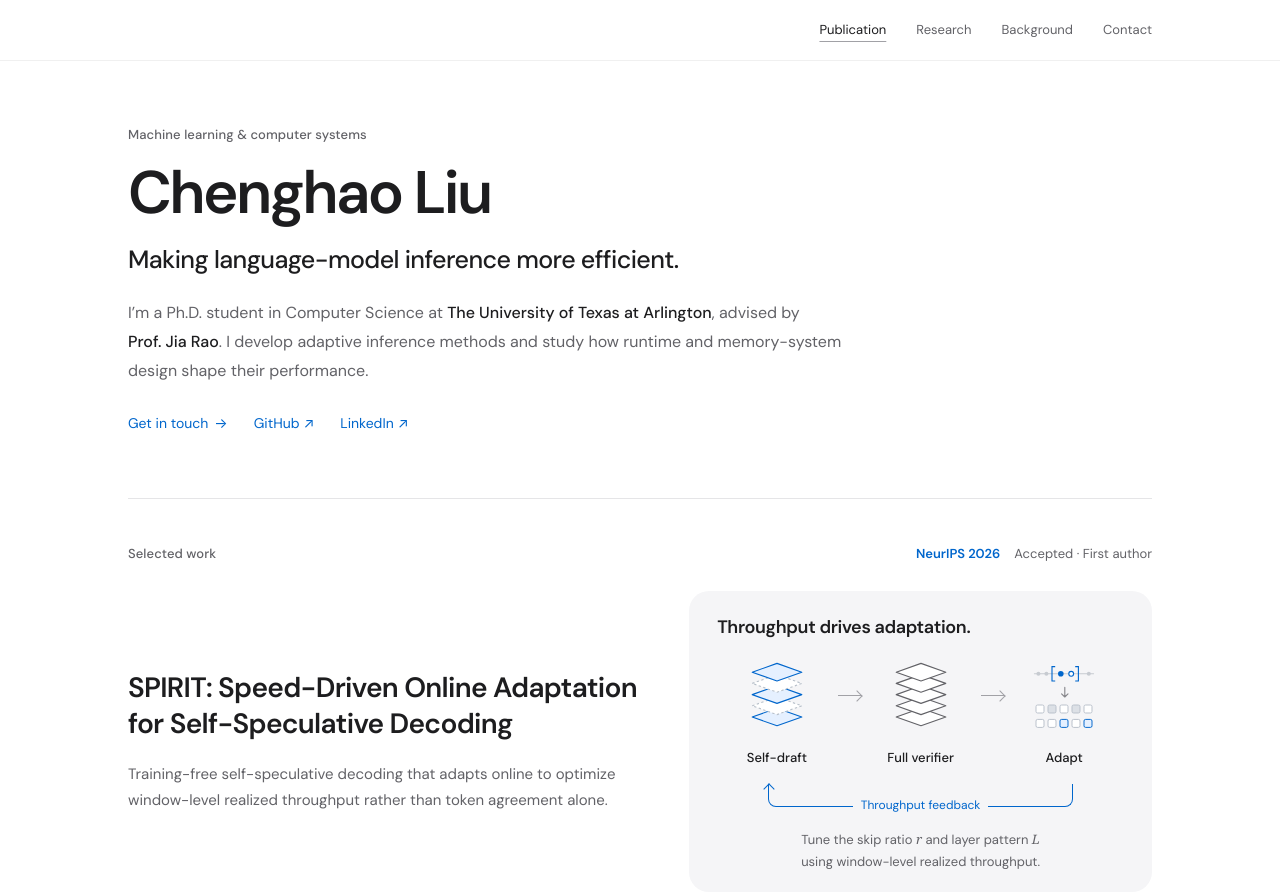
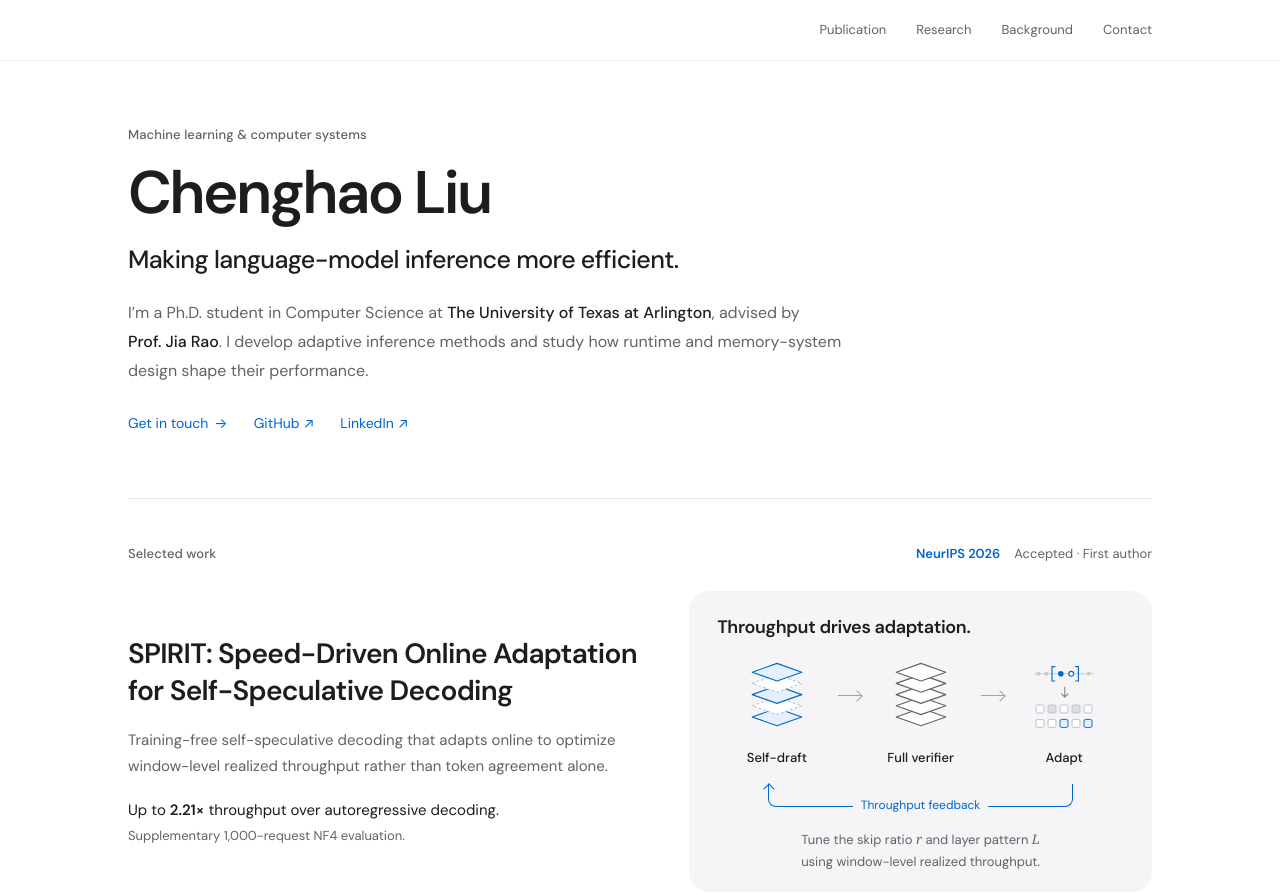
Before and after one commit to chenghaoliu519/chenghaoliu519.github.io, a plain HTML site: page index.html in a window 1280 px wide. Shown: the top 895 px of the page. Drawn offline with Linux system fonts and the light colour scheme.

Commit message:
Show verified supplementary SPIRIT performance and improve navigation

```diff
--- a/index.html
+++ b/index.html
@@ -26,8 +26,8 @@
     <link rel="canonical" href="https://chenghaoliu519.github.io/">
     <link rel="icon" href="assets/favicon.svg" type="image/svg+xml">
     <link rel="preload" href="assets/fonts/dm-sans-latin.woff2" as="font" type="font/woff2" crossorigin>
-    <link rel="stylesheet" href="styles.css?v=41e7476a7778">
-    <script src="site.js" defer></script>
+    <link rel="stylesheet" href="styles.css?v=dab8996267e0">
+    <script src="site.js?v=a83c3c0dcc24" defer></script>
   </head>
   <body>
     <a class="skip-link" href="#main">Skip to content</a>
@@ -80,6 +80,7 @@
             <div class="publication-content">
             <h3>SPIRIT: Speed-Driven Online Adaptation for <span class="keep-together">Self-Speculative</span> Decoding</h3>
             <p class="publication-description">Training-free self-speculative decoding that adapts online to optimize window-level realized throughput rather than token agreement alone.</p>
+            <p class="publication-result">Up to <strong>2.21×</strong> throughput over autoregressive decoding.<span>Supplementary 1,000-request NF4 evaluation.</span></p>
             </div>
             <figure class="method-preview" aria-labelledby="preview-heading" aria-describedby="preview-caption">
               <h4 id="preview-heading">Throughput drives adaptation.</h4>
@@ -130,10 +131,11 @@
             </div>
             <details class="paper-summary">
               <summary><span class="details-closed-label">Explore the method</span><span class="details-open-label">Close research details</span> <span class="expand-icon" aria-hidden="true"></span></summary>
-              <div class="summary-content">
+              <div class="summary-content" id="spirit-details">
                 <div class="summary-copy">
                 <p>SPIRIT uses the target model itself to produce speculative drafts and selects layer-skipping configurations through hierarchical online search. Its controller combines window-level throughput feedback, length-aware normalization, and profile reuse to adapt to changing workloads without offline profiling or a separately trained draft model.</p>
-                <p>The evaluation achieves up to <strong>1.74×</strong> speedup with FP16 self-drafts and <strong>2.14×</strong> with NF4 self-drafts over autoregressive decoding, while preserving the target model’s output distribution. Broader evaluations cover LLaMA, Qwen, and Mixtral models, all six SpecBench workloads, and batched serving.</p>
+                <p>The paper reports up to <strong>1.74×</strong> speedup with FP16 self-drafts and <strong>2.14×</strong> with NF4 self-drafts over autoregressive decoding, with full-target verification. Broader evaluations cover LLaMA, Qwen, and Mixtral models, all six SpecBench workloads, and batched serving.</p>
+                <p>A supplementary 1,000-request TinyStories evaluation on LLaMA-2-13B reaches <strong>2.18× and 2.21× cumulative speedup</strong> on two hosts. Each result aggregates four controller seeds, with one RTX A6000 per run, an NF4 self-draft, and an FP16 verifier. Timings include online search and profile updates over the complete request stream.</p>
                 </div>
             <figure class="method-figure" aria-labelledby="method-heading" aria-describedby="method-caption">
               <div class="method-canvas">
@@ -236,6 +238,7 @@
               </div>
               <figcaption id="method-caption">Conceptual overview. α: draft acceptance; β: verifier-token bonus per drafted token; ν: execution rate. Window-boundary updates use existing execution statistics, with no auxiliary validation stage.</figcaption>
             </figure>
+                <button class="details-close" type="button" aria-controls="spirit-details" hidden>Close research details <span aria-hidden="true">↑</span></button>
               </div>
             </details>
           </article>
--- a/site.js
+++ b/site.js
@@ -16,22 +16,54 @@ if (copyButton && copyStatus && emailLink && navigator.clipboard && window.isSec
   });
 }
 
-// Highlight the section in view without intercepting standard anchor navigation.
-const navigationLinks = Array.from(document.querySelectorAll("nav a"));
-if ("IntersectionObserver" in window) {
-  const visibleSections = new Map();
-  const observer = new IntersectionObserver((entries) => {
-    for (const entry of entries) {
-      visibleSections.set(entry.target.id, entry.isIntersecting);
+// A second close control keeps long research details easy to leave on mobile.
+const researchDetails = document.querySelector(".paper-summary");
+const detailsSummary = researchDetails?.querySelector("summary");
+const closeDetails = researchDetails?.querySelector(".details-close");
+if (detailsSummary && closeDetails) {
+  closeDetails.hidden = false;
+  closeDetails.addEventListener("click", () => {
+    researchDetails.open = false;
+    detailsSummary.focus({ preventScroll: true });
+    detailsSummary.scrollIntoView({
+      block: "start",
+      behavior: window.matchMedia("(prefers-reduced-motion: reduce)").matches ? "instant" : "smooth",
+    });
+  });
+}
+
+// Track native scrolling, including short final sections that cannot reach the
+// top of the viewport. Use the same offset as the page's anchor navigation.
+const navigationItems = Array.from(document.querySelectorAll("nav a"))
+  .map((link) => ({ link, section: document.querySelector(link.hash) }))
+  .filter(({ section }) => section);
+let navigationFrame = null;
+
+function updateActiveNavigation() {
+  navigationFrame = null;
+  const root = document.documentElement;
+  const activationLine = (parseFloat(getComputedStyle(root).scrollPaddingTop) || 0) + 2;
+  const atBottom = window.scrollY > 0 && window.scrollY + window.innerHeight >= root.scrollHeight - 2;
+  let current = atBottom ? navigationItems[navigationItems.length - 1] : undefined;
+  if (!atBottom) {
+    for (const item of navigationItems) {
+      if (item.section.getBoundingClientRect().top <= activationLine) current = item;
     }
-    const current = navigationLinks.find((link) => visibleSections.get(link.hash.slice(1)));
-    for (const link of navigationLinks) {
-      if (link === current) link.setAttribute("aria-current", "location");
-      else link.removeAttribute("aria-current");
-    }
-  }, { rootMargin: "-18% 0px -48% 0px" });
-  for (const link of navigationLinks) {
-    const section = document.querySelector(link.hash);
-    if (section) observer.observe(section);
+  }
+  for (const item of navigationItems) {
+    if (item === current) item.link.setAttribute("aria-current", "location");
+    else item.link.removeAttribute("aria-current");
   }
 }
+
+function scheduleNavigationUpdate() {
+  if (navigationFrame === null) navigationFrame = requestAnimationFrame(updateActiveNavigation);
+}
+
+window.addEventListener("scroll", scheduleNavigationUpdate, { passive: true });
+window.addEventListener("resize", scheduleNavigationUpdate);
+window.addEventListener("hashchange", scheduleNavigationUpdate);
+window.addEventListener("load", scheduleNavigationUpdate);
+researchDetails?.addEventListener("toggle", scheduleNavigationUpdate);
+if ("ResizeObserver" in window) new ResizeObserver(scheduleNavigationUpdate).observe(document.body);
+scheduleNavigationUpdate();
--- a/styles.css
+++ b/styles.css
@@ -73,6 +73,9 @@ h2 { font-size: 28px; font-weight: 550; letter-spacing: -.65px; line-height: 1.2
 .publication-status { color: var(--muted); font-size: 13px; white-space: nowrap; }
 .publication h3 { font-size: 28px; font-weight: 600; line-height: 1.3; letter-spacing: -.7px; margin-bottom: 18px; }
 .publication-description { max-width: 760px; font-size: 15px; line-height: 1.75; color: var(--muted); margin: 0; }
+.publication-result { margin: 18px 0 0; color: var(--ink); font-size: 15px; line-height: 1.65; }
+.publication-result strong { font-weight: 600; }
+.publication-result > span { display: block; margin-top: 3px; color: var(--muted); font-size: 13px; }
 .paper-summary { margin-top: 24px; border-top: 1px solid var(--rule); }
 .paper-summary summary { display: flex; align-items: center; justify-content: space-between; min-height: 52px; gap: 12px; font-size: 14px; color: var(--accent); cursor: pointer; padding: 14px 0; list-style: none; }
 .paper-summary summary::-webkit-details-marker { display: none; }
@@ -87,6 +90,8 @@ h2 { font-size: 28px; font-weight: 550; letter-spacing: -.65px; line-height: 1.2
 .summary-copy { max-width: 820px; }
 .summary-content p + p { margin-top: 15px; }
 .summary-content strong { color: var(--ink); }
+.details-close { display: inline-flex; align-items: center; gap: 8px; min-height: 44px; margin-top: 16px; padding: 10px 0; border: 0; background: none; color: var(--accent); font-size: 14px; cursor: pointer; }
+.details-close:hover { text-decoration: underline; }
 
 .method-preview { margin: 0; padding: 24px 28px 20px; background: var(--surface); border-radius: 20px; }
 .method-preview h4 { font-size: 18px; font-weight: 600; line-height: 1.35; letter-spacing: -.35px; margin: 0 0 18px; }
```
Also changed, not shown: 404.html (+1 -1 lines), README.md.
